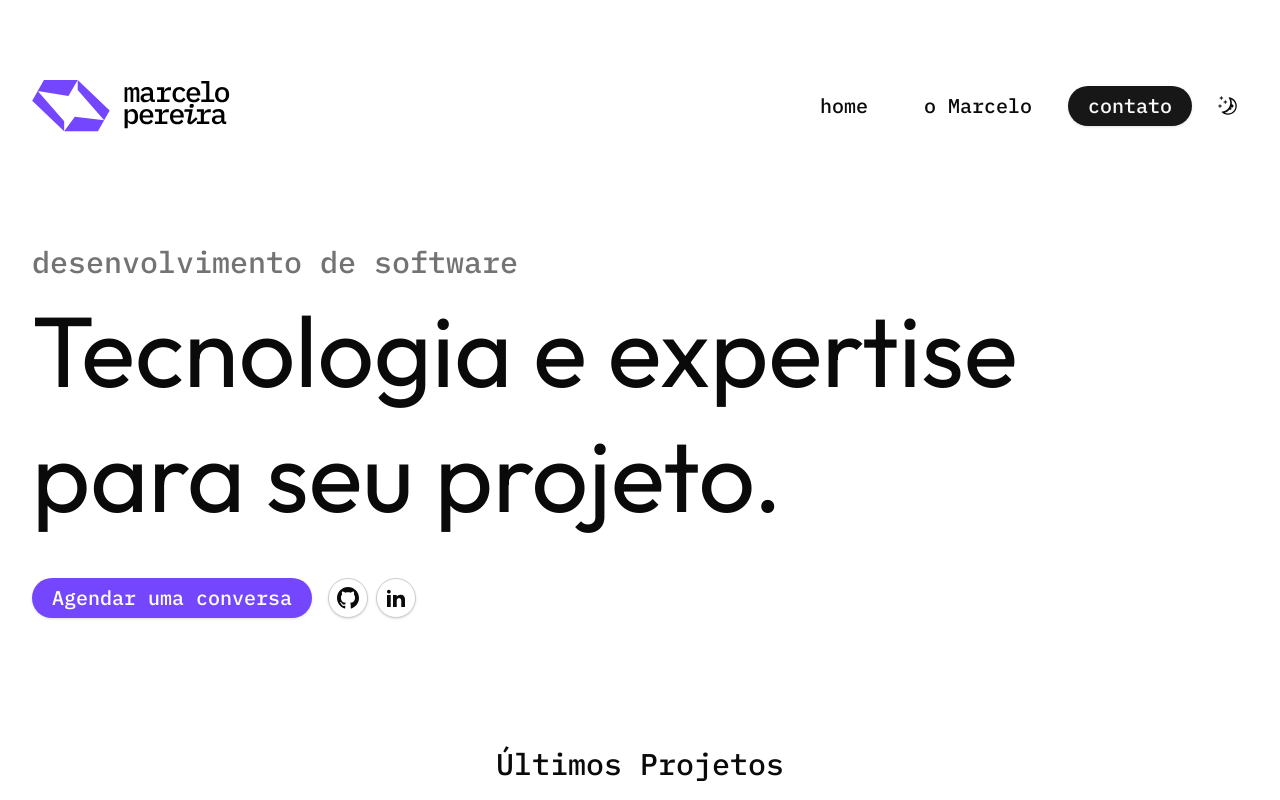
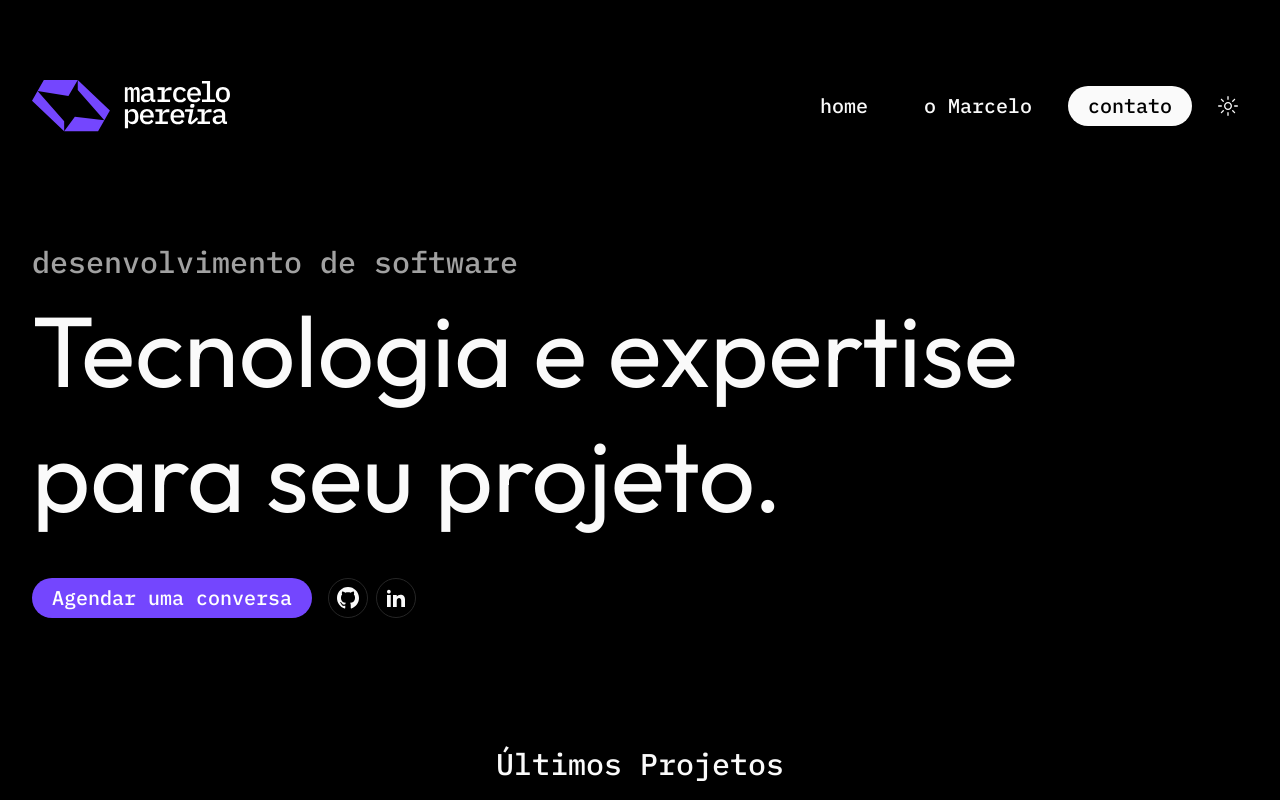
Before and after one commit to marcelopoars/my-website, a Next.js app: page / in a window 1280 px wide. Shown: the top 800 px of the page. Built offline with nearby package versions, Linux system fonts and the light colour scheme.

Commit message:
refactor(theme-toggle): fix theme icon and label logic for better clarity

```diff
--- a/src/app/layout.tsx
+++ b/src/app/layout.tsx
@@ -56,7 +56,7 @@ export default function RootLayout({
       <body className={cn(fontSans.variable, fontNono.variable)}>
         <ThemeProvider
           attribute="class"
-          defaultTheme={'system' as Theme}
+          defaultTheme={'dark' as Theme}
           disableTransitionOnChange
         >
           <Header />
--- a/src/shared/components/theme-toggle/theme-toggle.tsx
+++ b/src/shared/components/theme-toggle/theme-toggle.tsx
@@ -31,8 +31,8 @@ export function ThemeToggle({ showLabelOnMobile = false }: ThemeToggleProps) {
   }
 
   const nextTheme = theme === 'light' ? 'dark' : 'light'
-  const ActiveIcon = theme === 'light' ? SunIcon : MoonIcon
-  const label = theme === 'light' ? 'Tema claro' : 'Tema escuro'
+  const ActiveIcon = theme === 'light' ? MoonIcon : SunIcon
+  const label = theme === 'light' ? 'Tema escuro' : 'Tema claro'
 
   return (
     <Button
```
